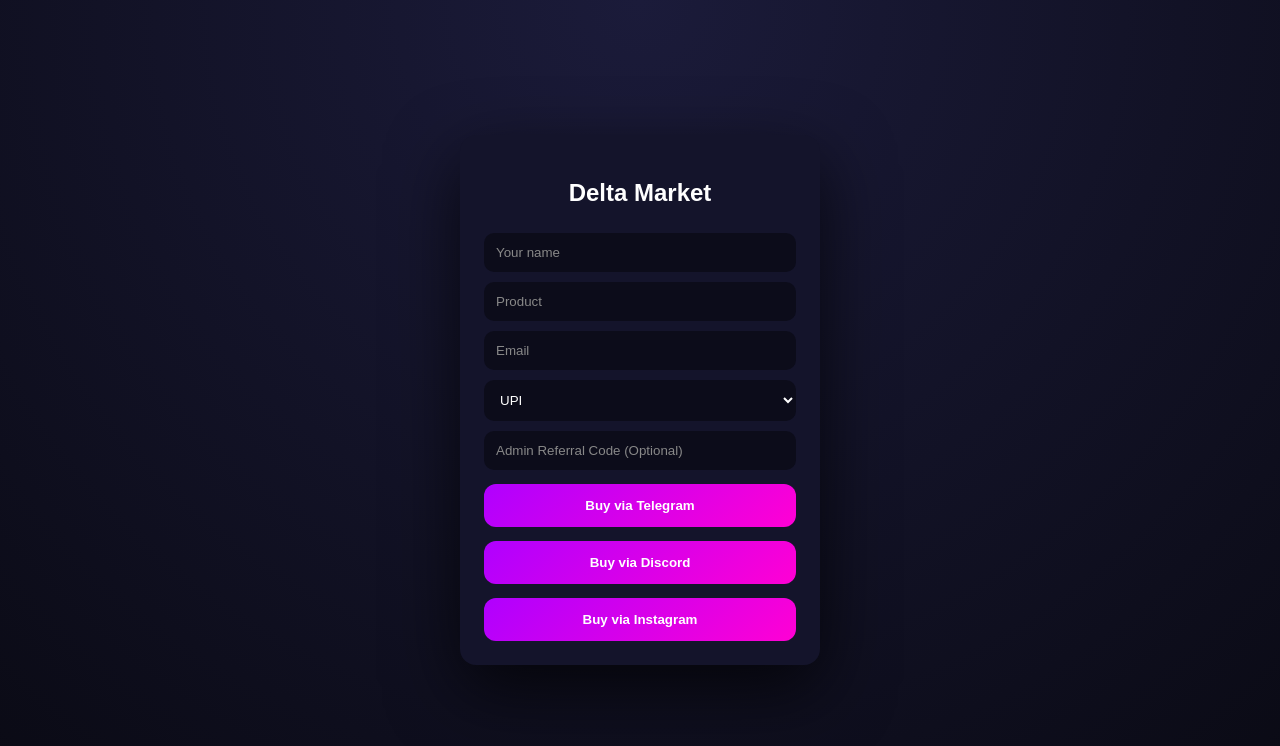
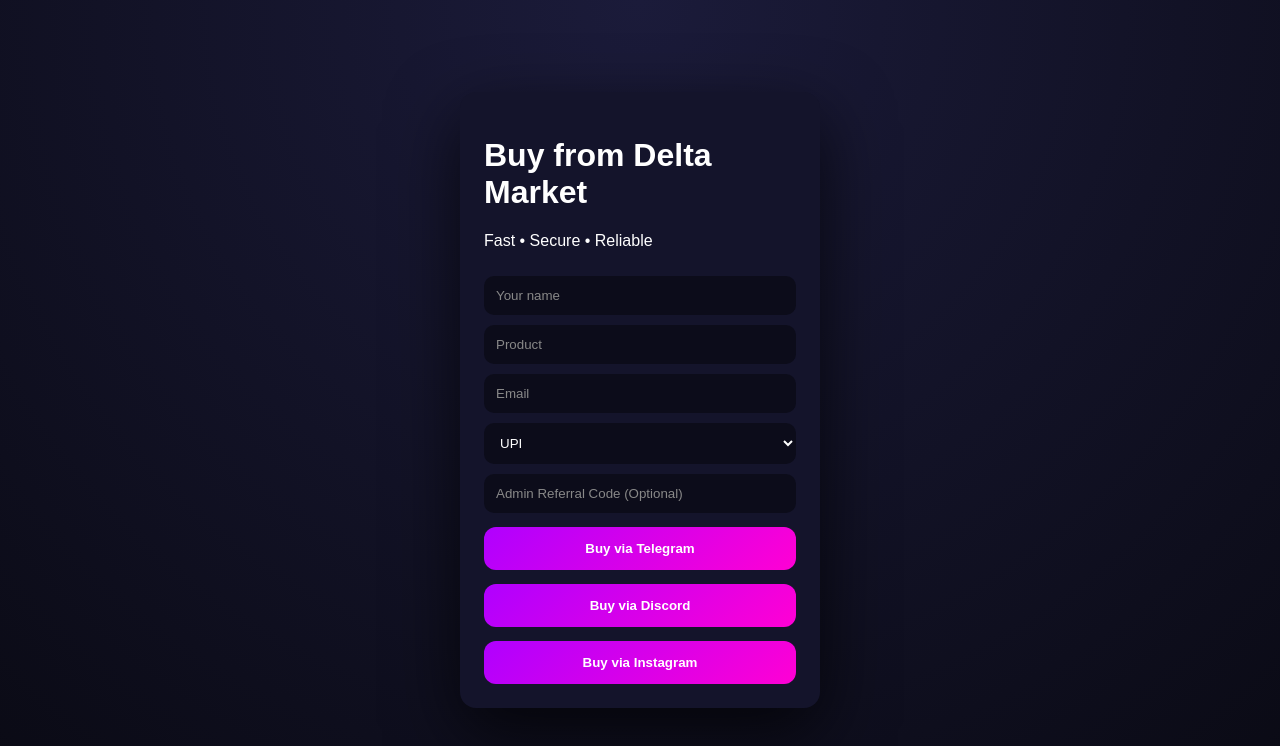
Before and after one commit to bot001155/chack-Wb, a plain HTML site: page index.html in a window 1280 px wide. Drawn offline with Linux system fonts and the light colour scheme.

Commit message:
Update index.html

```diff
--- a/index.html
+++ b/index.html
@@ -10,7 +10,10 @@
 <body>
 
 <div class="card">
-  <h2>Delta Market</h2>
+  <h1>
+      Buy from <span>Delta Market</span>
+    </h1>
+    <p class="subtitle">Fast • Secure • Reliable</p>
 
   <input id="name" placeholder="Your name">
   <input id="product" placeholder="Product">
```
